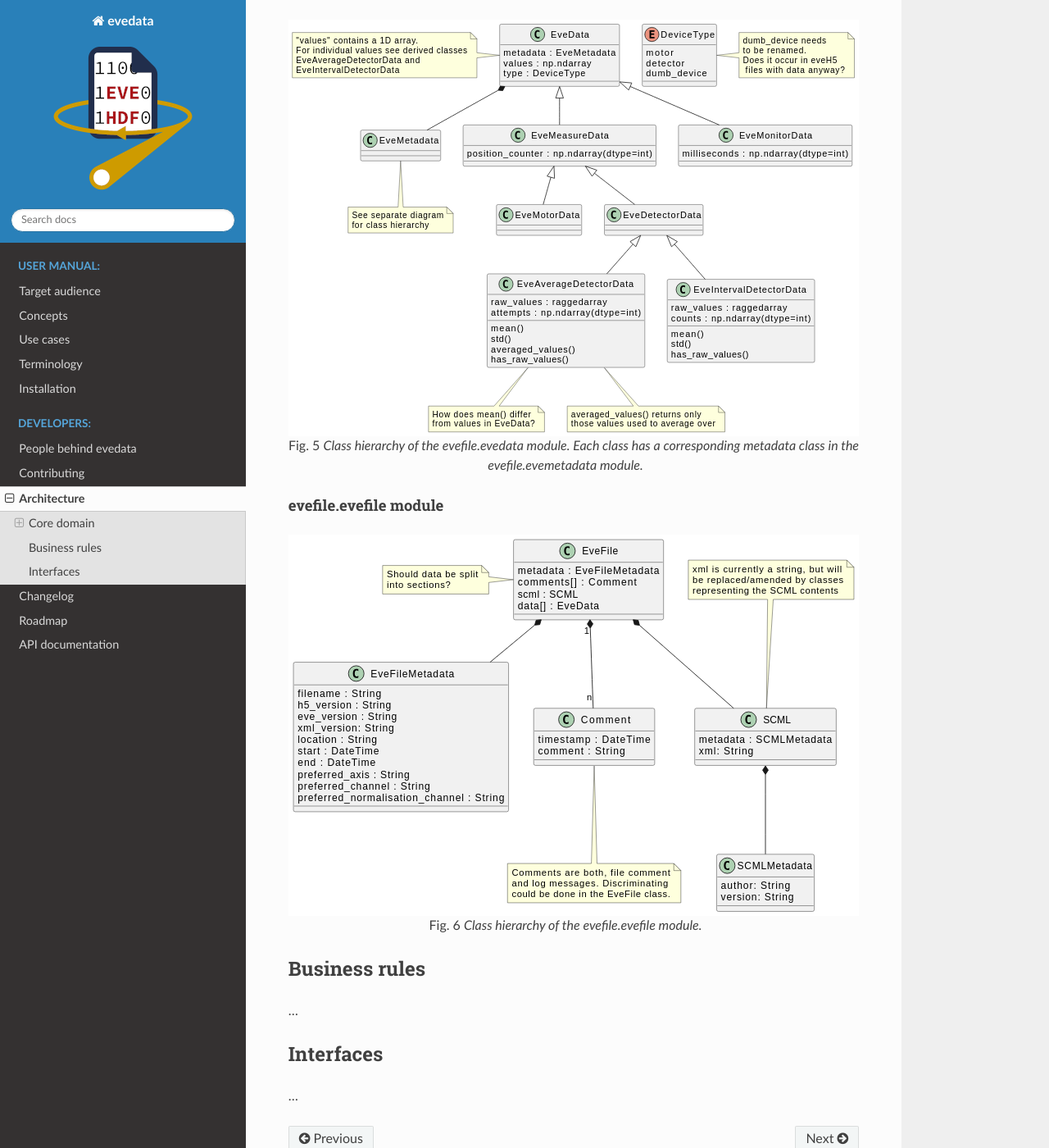
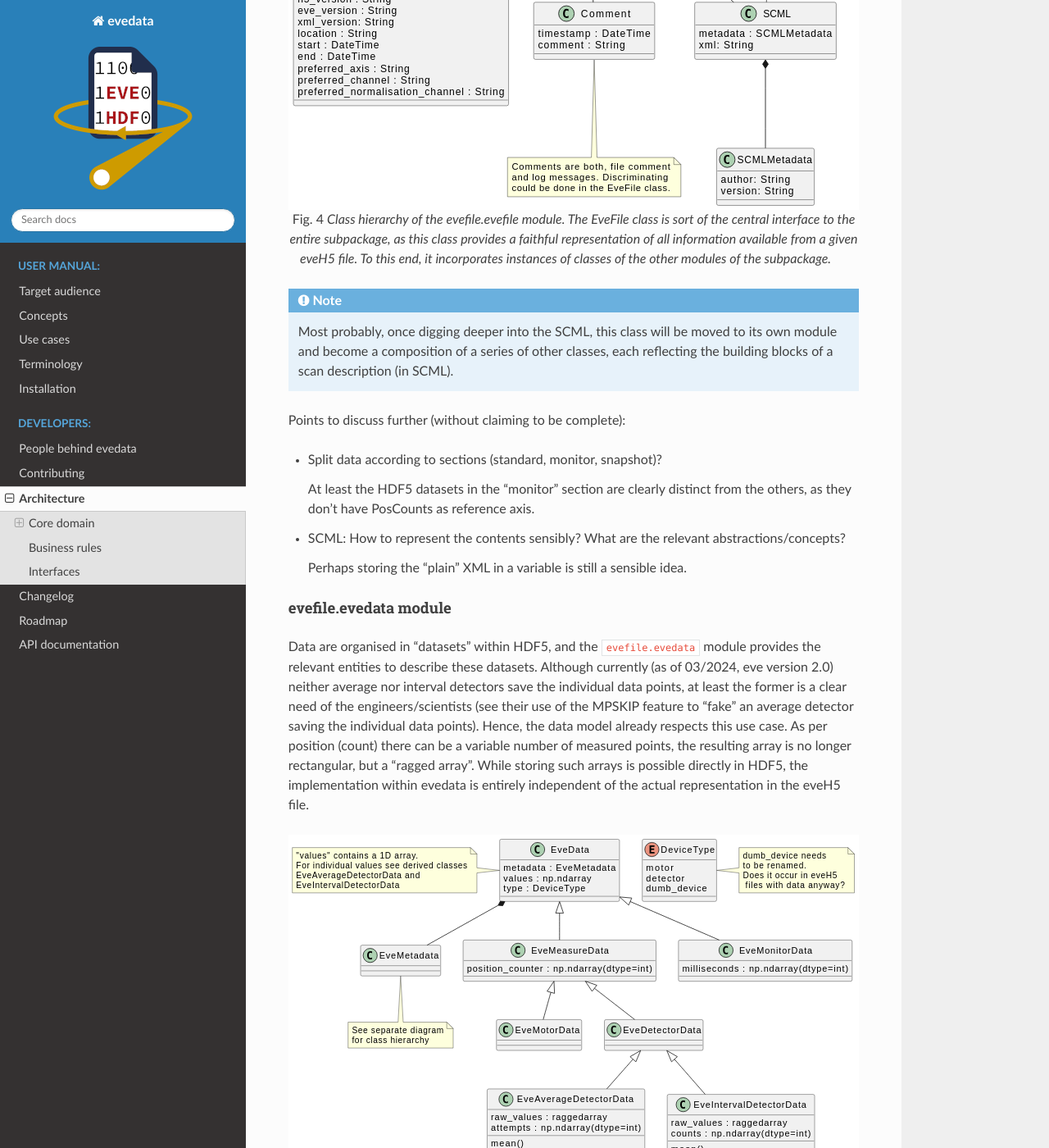
Before and after one commit to tillbiskup/evedata, a Sphinx documentation site: the page built from docs/architecture.rst, in a window 1280 px wide and 1400 px high, scrolled down 2084 px. Shown: the whole window at 82% size. Built offline with Sphinx 7.4.7 and the Read the Docs theme 2.0.0, drawn with Linux system fonts in a browser that asks for light colours; some of the changed text lies outside the part shown.

Commit message:
Update description for evefile subpackage

```diff
--- a/docs/architecture.rst
+++ b/docs/architecture.rst
@@ -31,8 +31,76 @@
 Generally, the evefile subpackage, as mentioned already in the :doc:`Concepts <concepts>` section, provides the interface towards the persistence layer (eveH5 files). This is a rather low-level interface focussing at a faithful representation of all information available in an eveH5 file as well as the corresponding scan description (SCML), as long as the latter is available.
 
 
+.. important::
+
+    As the evefile subpackage is *not* meant as a (human-facing) user interface, it is *not* concerned with concepts such as fill modes, but represents the data "as is". This means that the different data can generally not be plotted against each other. This is a deliberate decision, as filling data for a (two-dimensional) data array, although generally desirable for (simple) plotting purposes, masks/removes some highly important information, *e.g.* whether a value has not been measured in the first place, or whether obtaining a value has failed for some reason.
+
+
+As usual, the core domain provides the (abstract) entities representing the different types of content. Hence, it is *not* concerned with the actual layout of an eveH5 file nor any importers nor the mapping of different eveH5 schema versions.
+
+
+evefile.evefile module
+~~~~~~~~~~~~~~~~~~~~~~
+
+Despite the opposite chain of dependencies, starting with the ``evefile.evefile`` module seems sensible, as its ``EveFile`` class represents a single eveH5 file and provides kind of an entry point.
+
+
+.. figure:: uml/evedata.evefile.evefile.*
+    :align: center
+
+    Class hierarchy of the evefile.evefile module. The EveFile class is sort of the central interface to the entire subpackage, as this class provides a faithful representation of all information available from a given eveH5 file. To this end, it incorporates instances of classes of the other modules of the subpackage.
+
+
+.. note::
+
+    Most probably, once digging deeper into the SCML, this class will be moved to its own module and become a composition of a series of other classes, each reflecting the building blocks of a scan description (in SCML).
+
+
+Points to discuss further (without claiming to be complete):
+
+* Split data according to sections (standard, monitor, snapshot)?
+
+  At least the HDF5 datasets in the "monitor" section are clearly distinct from the others, as they don't have PosCounts as reference axis.
+
+* SCML: How to represent the contents sensibly? What are the relevant abstractions/concepts?
+
+  Perhaps storing the "plain" XML in a variable is still a sensible idea.
+
+
+
+evefile.evedata module
+~~~~~~~~~~~~~~~~~~~~~~
+
+Data are organised in "datasets" within HDF5, and the ``evefile.evedata`` module provides the relevant entities to describe these datasets. Although currently (as of 03/2024, eve version 2.0) neither average nor interval detectors save the individual data points, at least the former is a clear need of the engineers/scientists (see their use of the MPSKIP feature to "fake" an average detector saving the individual data points). Hence, the data model already respects this use case. As per position (count) there can be a variable number of measured points, the resulting array is no longer rectangular, but a "ragged array". While storing such arrays is possible directly in HDF5, the implementation within evedata is entirely independent of the actual representation in the eveH5 file.
+
+
+.. figure:: uml/evedata.evefile.evedata.*
+    :align: center
+
+    Class hierarchy of the evefile.evedata module. Each class has a corresponding metadata class in the evefile.evemetadata module. While in this diagram, EveMotorData and EveDetectorData seem to have no difference, at least they have a different type of metadata (see the evefile.evemetadata module below), besides the type attribute set accordingly.
+
+
+Points to discuss further (without claiming to be complete):
+
+* Are "dumb devices" such as shutters actually represented in an eveH5 file? Can they be part of the "monitor" section?
+
+  If they occur, latest in the SCML, and are relevant to be modelled, how to properly name them?
+
+* Mapping MonitorData to MeasureData
+
+  There is an age-long discussion how to map monitor data (with time in milliseconds as primary axis) to measured data (with position counts as primary axis). Besides the question how to best map one to the other (that needs to be discussed, decided, clearly documented and communicated, and eventually implemented): Where would this mapping take place? Here in the evefile subpackage? Or in the "convenience interface" layer, *i.e.* the dataset subpackage?
+
+
 evefile.evemetadata module
 ~~~~~~~~~~~~~~~~~~~~~~~~~~
+
+Data without context (*i.e.* metadata) are mostly useless. Hence, to every class (type) of data in the evefile.evedata module, there exists a corresponding metadata class.
+
+
+.. note::
+
+    As compared to the UML schemata for the IDL interface, the decision of whether a certain piece of information belongs to data or metadata is slightly different here. Furthermore, there seems to be some (immutable) information currently stored in a dataset in HDF5 that could easily be stored as attribute, due to not changing.
+
 
 .. figure:: uml/evedata.evefile.evemetadata.*
     :align: center
@@ -40,24 +108,27 @@
     Class hierarchy of the evefile.evemetadata module. Each class in the evefile.evedata module has a corresponding metadata class in this module.
 
 
+Points to discuss further (without claiming to be complete):
 
-evefile.evedata module
-~~~~~~~~~~~~~~~~~~~~~~
+* Names of the sections
 
-.. figure:: uml/evedata.evefile.evedata.*
-    :align: center
+  The names of the sections are currently modelled as Enumeration ("Section"). AFAIK, the names of the sections in the eveH5 file have changed over time. What would be sensible names for the different sections? Are the three sections mentioned (standard, monitor, snapshot) sufficient? Is anything missing? Will there likely be more in the future?
 
-    Class hierarchy of the evefile.evedata module. Each class has a corresponding metadata class in the evefile.evemetadata module.
+* Metadata from SCML file
+
+  There is likely more information contained in the SCML file (and the end station/beam line description). What kind of (relevant) information is available there, and how to map this to the respective metadata classes?
+
+* Monitor metadata
+
+  Clearly, monitor metadata are not sufficiently modelled yet.
 
 
+dataset subpackage
+------------------
 
-evefile.evefile module
-~~~~~~~~~~~~~~~~~~~~~~
+.. note::
 
-.. figure:: uml/evedata.evefile.evefile.*
-    :align: center
-
-    Class hierarchy of the evefile.evefile module.
+    The name of this subpackage is most probably not final yet.
 
 
 Business rules
```
Also changed, not shown: other parts of docs/architecture.rst (+1 -1 lines), 1 other file.
